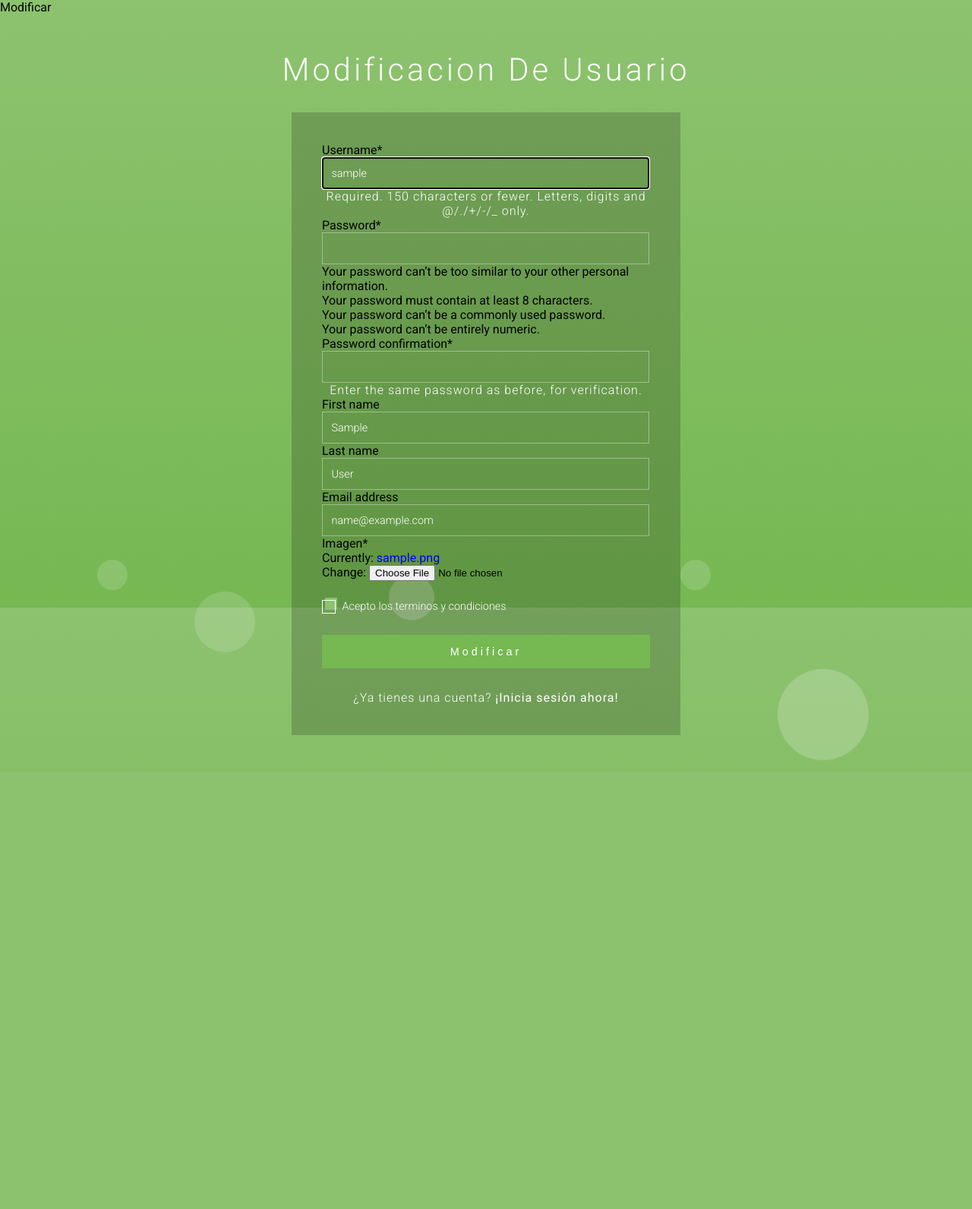
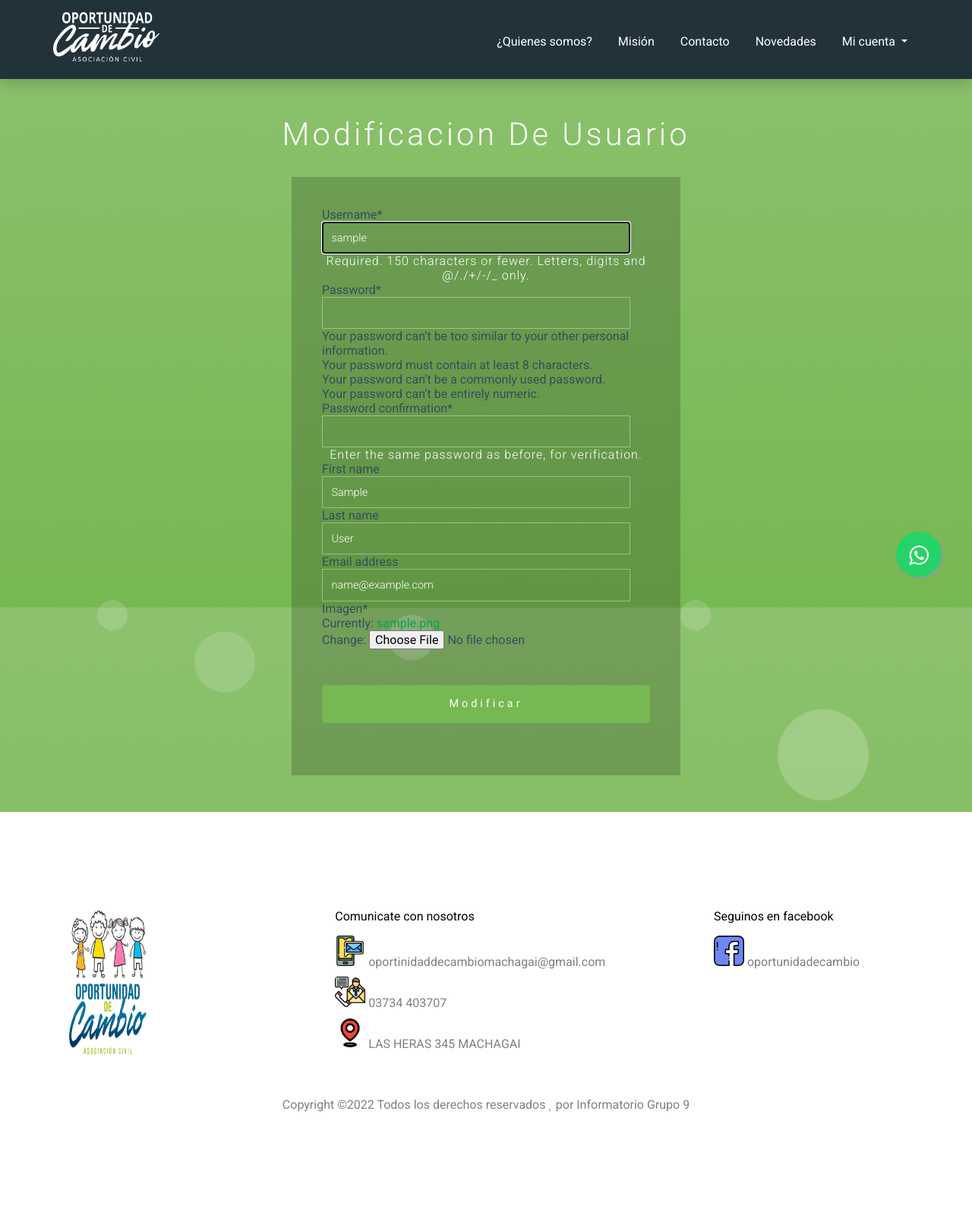
Before and after one commit to soyMoka/Oportunidad-De-cambio, a Django app: page /usuarios/modificar/1 in a window 1280 px wide. Shown: the whole page at 76% size. Before the commit the page ends 1001 px from the top, so only its background shows below. Run offline with Django 3.2, Linux system fonts and the light colour scheme; tables that the repository leaves empty hold one stand-in row (values such as "Sample post"); some libraries are stand-ins or nearby versions; some web fonts are replaced.

Commit message:
implementando editar cuenta al navbar

```diff
--- a/apps/usuarios/urls.py
+++ b/apps/usuarios/urls.py
@@ -10,6 +10,7 @@ urlpatterns = [
 
     path('agregar/', RegistrarUsuarios.as_view() ,name="agregar"),
 
-    path('modificar/<str:pk>', ModificarUsuario.as_view() ,name="modificar"),
+    path('modificar/<int:pk>', ModificarUsuario.as_view() ,name="modificar"),
+
     path('borrar/<int:pk>', BorrarUsuario.as_view() ,name="eliminar")
 ]
--- a/apps/usuarios/views.py
+++ b/apps/usuarios/views.py
@@ -16,6 +16,7 @@ class ModificarUsuario(UpdateView):
 	form_class = registroUsuarios
 	template_name = 'usuario/modificar.html'
 
+
 class BorrarUsuario(DeleteView):
 	model = Usuario
 	template_name = 'usuario/usuario_confirm_delete.html'
--- a/templates/base.html
+++ b/templates/base.html
@@ -98,11 +98,21 @@
                     <a class="dropdown-item" href="{% url 'apps.usuario:login' %}">Ingresar</a>
 
                     <a class="dropdown-item" href="{% url 'apps.usuario:agregar' %}">Registrarse</a>
-
+                  </div>
 
                 {% else %}
 
-                  <li><a href="{% url 'apps.usuario:logout' %}" class="nav-link">Cerrar sesion</a></li>
+                  <a class="nav-link dropdown-toggle" href="#" id="navbarDropdown1" role="button" data-toggle="dropdown" aria-haspopup="true" aria-expanded="false">
+                    Mi cuenta
+                  </a>
+                  <div class="dropdown-menu" aria-labelledby="navbarDropdown1" >
+
+                    <li><a class="dropdown-item" href="{% url 'apps.usuario:modificar' user.id %}">Editar cuenta</a></li>
+                    <li><a class="dropdown-item" ref="{% url 'apps.usuario:logout' %}" class="nav-link">Cerrar sesion</a></li>
+
+                  </div>
+
+
 
                 {% endif %}
 
--- a/templates/usuario/modificar.html
+++ b/templates/usuario/modificar.html
@@ -1,45 +1,35 @@
+{% extends "base.html" %}
 {% load static %}
 {% load crispy_forms_tags %}
-<!DOCTYPE html>
-<html lang="en">
 
 
-<head>
-	{% block titulo %}
+{% block titulo %}
 		Modificar
-	{% endblock %}
+{% endblock %}
+
+{% block contenido %}
+
 	<script type="application/x-javascript"> addEventListener("load", function() { setTimeout(hideURLbar, 0); }, false); function hideURLbar(){ window.scrollTo(0,1); } </script>
 	<link href="//fonts.googleapis.com/css?family=Roboto:300,300i,400,400i,700,700i" rel="stylesheet">
 	<link href="{% static 'css/register.css' %}" rel="stylesheet" type="text/css" media="all" />
 
-</head>
-<body>
-	<!-- main -->
 
 	<div class="main-w3layouts wrapper">
 		<h1>Modificacion de usuario</h1>
 		<div class="main-agileinfo">
 			<div class="agileits-top">
 
-                    <form action="" method="post" enctype="multipart/form-data">
+					<form action="" method="post" enctype="multipart/form-data">
 					{% csrf_token %}
 
 					{{form|crispy}}
 
 					<br>
 
-					<div class="wthree-text">
-						<label class="anim">
-							<input type="checkbox" class="checkbox" required="">
-							<span>Acepto los terminos y condiciones</span>
-						</label>
-						<div class="clear"> </div>
-					</div>
-
-        			<input class="btn btn-primary" type="submit" value="Modificar">
+					<input class="btn btn-primary" type="submit" value="Modificar">
 
 				</form>
-				<p>¿Ya tienes una cuenta? <a href="#"> ¡Inicia sesión ahora!</a></p>
+
 			</div>
 		</div>
 
@@ -57,5 +47,7 @@
 		</ul>
 	</div>
 
+{% endblock %}
+
 </body>
 </html>
```
